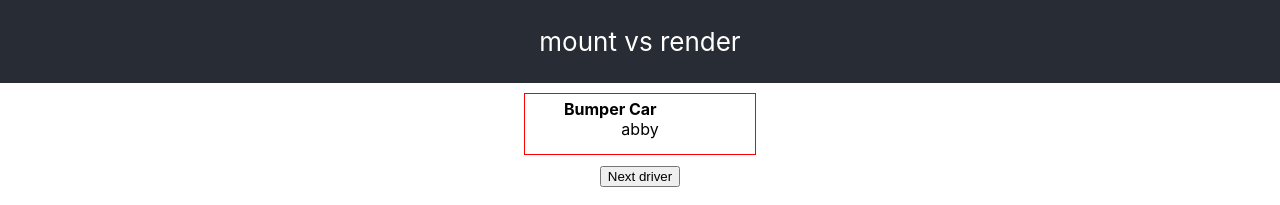
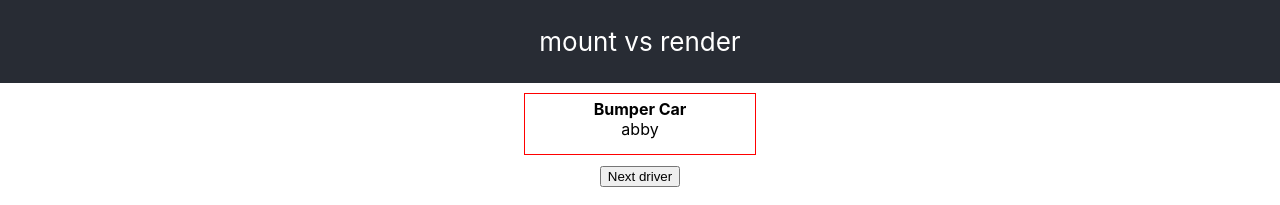
Before and after one commit to salcode/reactjs-mount-render-key, a React (Create React App) app: page / in a window 1280 px wide. Shown: the top 205 px of the page. Built offline with nearby package versions, Linux system fonts and the light colour scheme.

Commit message:
Move fade-out "mounted" message into CSS
Now adding the .show-mount class to any element will display the
"(mounted)" message briefly when mounting happens

```diff
--- a/src/App.css
+++ b/src/App.css
@@ -24,11 +24,19 @@
   width: 220px;
 }
 
-.fade-out {
+.show-mount {
+  position: relative;
+}
+.show-mount:before {
   animation: fadeOutAnimation ease 2s;
   animation-delay: 3s;
   animation-iteration-count: 1;
   animation-fill-mode: forwards;
+  content: "(mounted)";
+  font-size: 0.5em;
+  position: absolute;
+  right: 0;
+  top: 0;
 }
 
 @keyframes fadeOutAnimation {
--- a/src/components/BumperCar/index.js
+++ b/src/components/BumperCar/index.js
@@ -1,10 +1,8 @@
 function BumperCar({driver}) {
   return (
-    <div className="bumper-car">
+    <div className="bumper-car show-mount">
 
       <strong>Bumper Car</strong>
-
-      <span className="fade-out">(mount)</span>
 
       <div className="bumper-car__driver">
         {driver}
```
